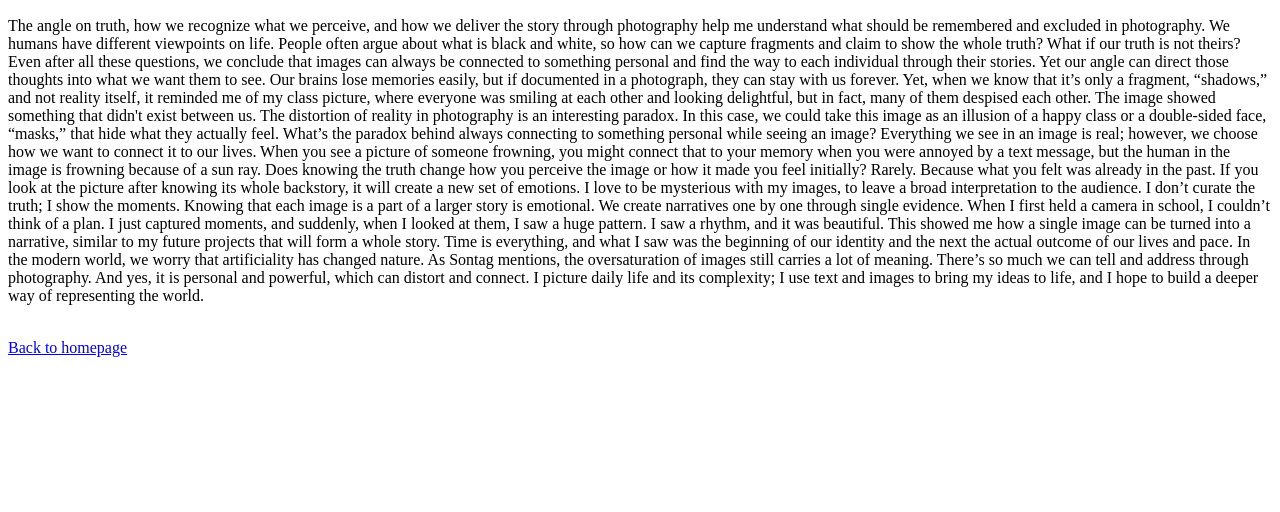
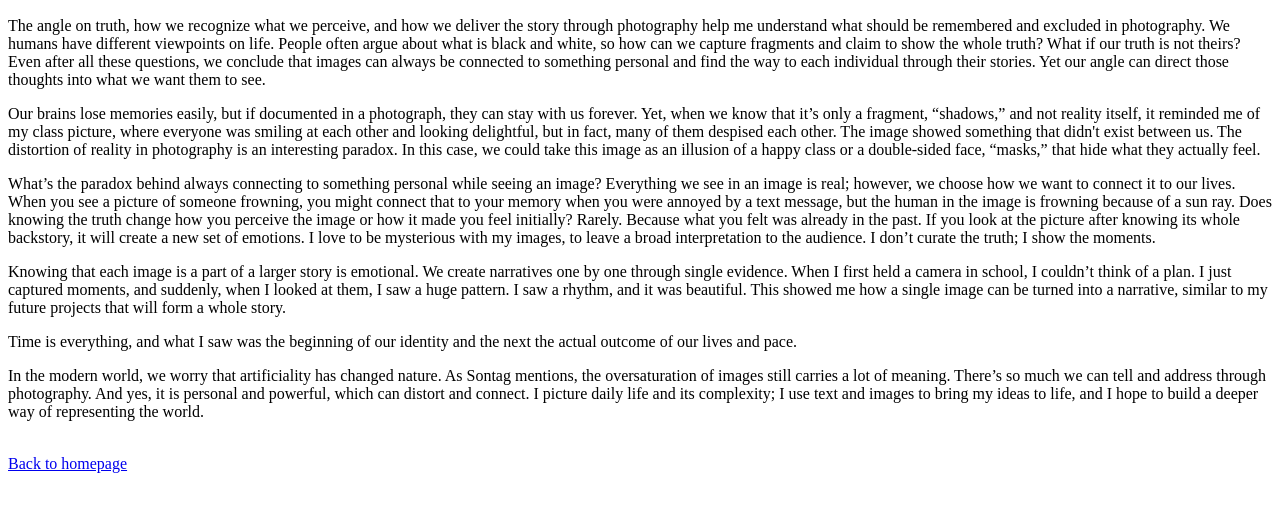
Before and after one commit to lenkaz826/medpl150, a plain HTML site: page readings.html in a window 1280 px wide. Shown: the part 110-622 px from the top of the page. Drawn offline with Linux system fonts and the light colour scheme.

Commit message:
Update readings.html
added <p>

```diff
--- a/readings.html
+++ b/readings.html
@@ -1,33 +1,28 @@
 <!DOCTYPE html>
-
 <html>
-
+<head>
+    <title>Lenka's MEDPL150 Page</title>
 </head>
-
-<title> Lenka's MEDPL150 Page</title>
-
-<head>
-
 <body>
 
-<h1> Reading Reflections</h1>
+<h1>Reading Reflections</h1>
 
 <h2>Susana Sontag's On Photography</h2>
-  <p> The angle on truth, how we recognize what we perceive, and how we deliver the story through photography help me understand what should be remembered and excluded in photography. We humans have different viewpoints on life. People often argue about what is black and white, so how can we capture fragments and claim to show the whole truth? What if our truth is not theirs? Even after all these questions, we conclude that images can always be connected to something personal and find the way to each individual through their stories. Yet our angle can direct those thoughts into what we want them to see.
 
-Our brains lose memories easily, but if documented in a photograph, they can stay with us forever. Yet, when we know that it’s only a fragment, “shadows,” and not reality itself, it reminded me of my class picture, where everyone was smiling at each other and looking delightful, but in fact, many of them despised each other. The image showed something that didn't exist between us. The distortion of reality in photography is an interesting paradox. In this case, we could take this image as an illusion of a happy class or a double-sided face, “masks,” that hide what they actually feel.
+<p>The angle on truth, how we recognize what we perceive, and how we deliver the story through photography help me understand what should be remembered and excluded in photography. We humans have different viewpoints on life. People often argue about what is black and white, so how can we capture fragments and claim to show the whole truth? What if our truth is not theirs? Even after all these questions, we conclude that images can always be connected to something personal and find the way to each individual through their stories. Yet our angle can direct those thoughts into what we want them to see.</p>
 
-What’s the paradox behind always connecting to something personal while seeing an image? Everything we see in an image is real; however, we choose how we want to connect it to our lives. When you see a picture of someone frowning, you might connect that to your memory when you were annoyed by a text message, but the human in the image is frowning because of a sun ray. Does knowing the truth change how you perceive the image or how it made you feel initially? Rarely. Because what you felt was already in the past. If you look at the picture after knowing its whole backstory, it will create a new set of emotions. I love to be mysterious with my images, to leave a broad interpretation to the audience. I don’t curate the truth; I show the moments.
+<p>Our brains lose memories easily, but if documented in a photograph, they can stay with us forever. Yet, when we know that it’s only a fragment, “shadows,” and not reality itself, it reminded me of my class picture, where everyone was smiling at each other and looking delightful, but in fact, many of them despised each other. The image showed something that didn't exist between us. The distortion of reality in photography is an interesting paradox. In this case, we could take this image as an illusion of a happy class or a double-sided face, “masks,” that hide what they actually feel.</p>
 
-Knowing that each image is a part of a larger story is emotional. We create narratives one by one through single evidence. When I first held a camera in school, I couldn’t think of a plan. I just captured moments, and suddenly, when I looked at them, I saw a huge pattern. I saw a rhythm, and it was beautiful. This showed me how a single image can be turned into a narrative, similar to my future projects that will form a whole story.
+<p>What’s the paradox behind always connecting to something personal while seeing an image? Everything we see in an image is real; however, we choose how we want to connect it to our lives. When you see a picture of someone frowning, you might connect that to your memory when you were annoyed by a text message, but the human in the image is frowning because of a sun ray. Does knowing the truth change how you perceive the image or how it made you feel initially? Rarely. Because what you felt was already in the past. If you look at the picture after knowing its whole backstory, it will create a new set of emotions. I love to be mysterious with my images, to leave a broad interpretation to the audience. I don’t curate the truth; I show the moments.</p>
 
-Time is everything, and what I saw was the beginning of our identity and the next the actual outcome of our lives and pace.
+<p>Knowing that each image is a part of a larger story is emotional. We create narratives one by one through single evidence. When I first held a camera in school, I couldn’t think of a plan. I just captured moments, and suddenly, when I looked at them, I saw a huge pattern. I saw a rhythm, and it was beautiful. This showed me how a single image can be turned into a narrative, similar to my future projects that will form a whole story.</p>
 
-In the modern world, we worry that artificiality has changed nature. As Sontag mentions, the oversaturation of images still carries a lot of meaning. There’s so much we can tell and address through photography. And yes, it is personal and powerful, which can distort and connect. I picture daily life and its complexity; I use text and images to bring my ideas to life, and I hope to build a deeper way of representing the world. </p>
+<p>Time is everything, and what I saw was the beginning of our identity and the next the actual outcome of our lives and pace.</p>
+
+<p>In the modern world, we worry that artificiality has changed nature. As Sontag mentions, the oversaturation of images still carries a lot of meaning. There’s so much we can tell and address through photography. And yes, it is personal and powerful, which can distort and connect. I picture daily life and its complexity; I use text and images to bring my ideas to life, and I hope to build a deeper way of representing the world.</p>
+
 <br>
-  <a href="index.html">Back to homepage </a>
+<a href="index.html">Back to homepage</a>
 
-
-<body>
-
+</body>
 </html>
```
